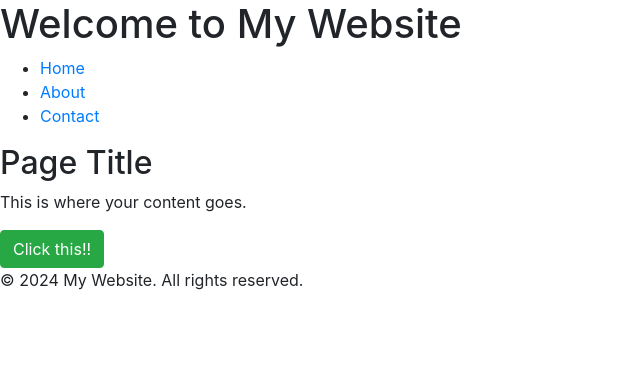
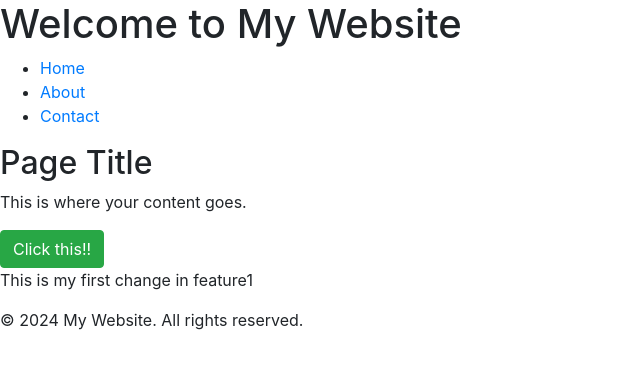
Before and after one commit to Slamix6733/localRepo, a plain HTML site: page index.html in a window 1280 px wide. Shown: the whole page, without its empty margins (0-640 px from the left). Drawn offline with nearby package versions, Linux system fonts and the light colour scheme.

Commit message:
Add new feature

```diff
--- a/index.html
+++ b/index.html
@@ -24,6 +24,7 @@
         <h2>Page Title</h2>
         <p>This is where your content goes.</p>
         <button class="btn btn-success">Click this!!</button>
+        <p>This is my first change in feature1</p>
     </main>
     <footer>
         <p>&copy; 2024 My Website. All rights reserved.</p>
```
